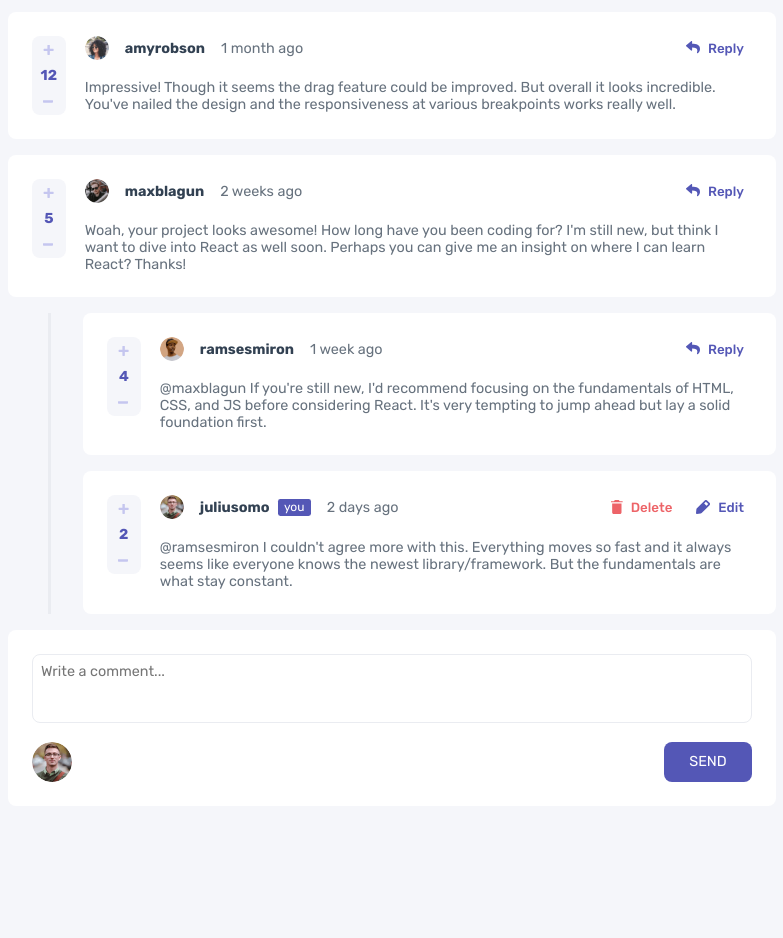
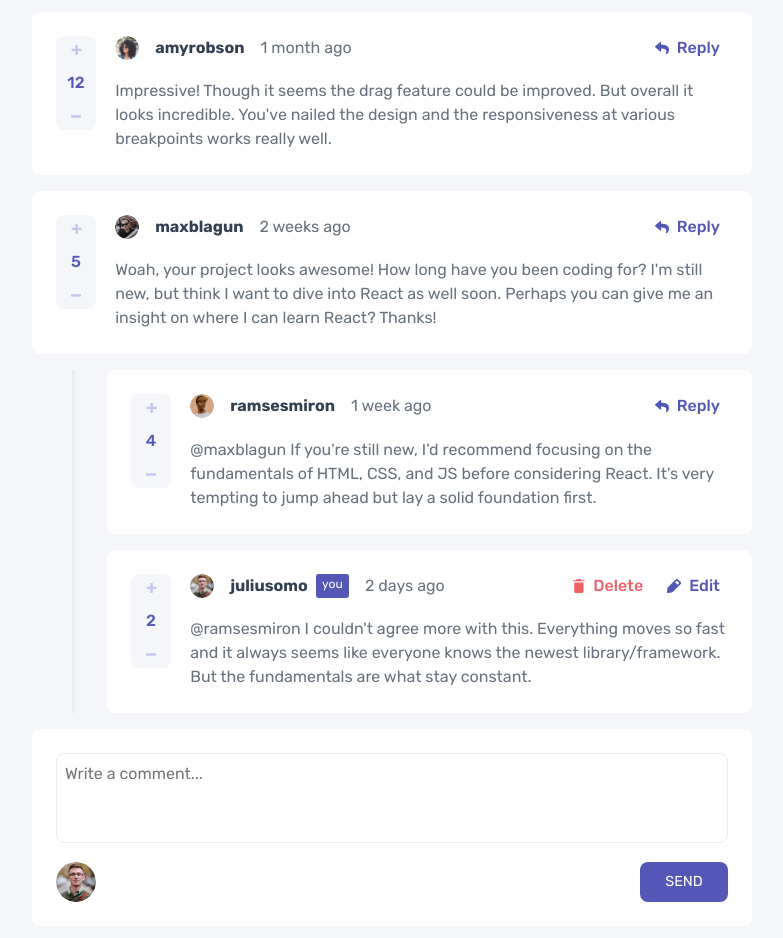
Before and after one commit to dvdgd/interactive-comments-section, a React (Vite) app: page / in a window 1280 px wide. Shown: the whole page, without its empty margins (248-1031 px from the left). Before the commit the page ends 818 px from the top, so only its background shows below. Built offline with nearby package versions, Linux system fonts and the light colour scheme.

Commit message:
typography adjust

```diff
--- a/src/CommentsSection/CommentsSection.style.css
+++ b/src/CommentsSection/CommentsSection.style.css
@@ -1,6 +1,6 @@
 section {
   margin: .75rem;
-  max-width: 768px;
+  max-width: 720px;
 }
 
 ul {
--- a/src/CommentsSection/components/CommentHeader/CommentHeader.styles.css
+++ b/src/CommentsSection/components/CommentHeader/CommentHeader.styles.css
@@ -2,6 +2,7 @@ div.user {
   display: flex;
   gap: 1rem;
   align-items: center;
+  align-self: center;
   grid-area: user;
 }
 
@@ -51,7 +52,9 @@ button.header-button {
   color: var(--color);
 
   display: flex;
+  align-items: center;
   gap: .5rem;
+
   padding: 0 .5rem;
   border-radius: .5rem;
   border: none;
--- a/src/CommentsSection/components/CommentScore/CommentScore.styles.css
+++ b/src/CommentsSection/components/CommentScore/CommentScore.styles.css
@@ -6,13 +6,15 @@ div.score-container {
   padding: .5rem;
   border-radius: .5rem;
 
-  background-color: var(--neutral-light-gray);
   background-color: var(--neutral-very-light-gray);
   color: var(--primary-moderate-blue);
-  font-weight: 400;
 
   justify-self: start;
   grid-area: score;
+}
+
+div.score-container span {
+  font-weight: 500;
 }
 
 div.score-container button {
@@ -39,7 +41,8 @@ div.score-container button.hit:hover svg path {
 @media screen and (min-width: 768px) {
   div.score-container {
     flex-direction: column;
-    width: 2.1rem;
+    width: 2.5rem;
+    gap: 1rem;
 
     justify-self: start;
     align-self: start;
--- a/src/main.css
+++ b/src/main.css
@@ -34,7 +34,7 @@ svg path {
 }
 
 h3 {
-  font-size: .9rem;
+  font-size: 1rem;
   font-weight: 700;
   color: var(--neutral-dark-blue);
 }
@@ -48,10 +48,12 @@ body {
   justify-content: center;
 
   background-color: var(--neutral-very-light-gray);
-  font-size: .9rem;
+  font-size: 1rem;
   color: var(--neutral-grayish-blue);
+  line-height: 1.5;
+  font-weight: 400;
 }
 
-time, span, textarea {
+time, span, textarea, button {
   font: inherit;
 }
```
